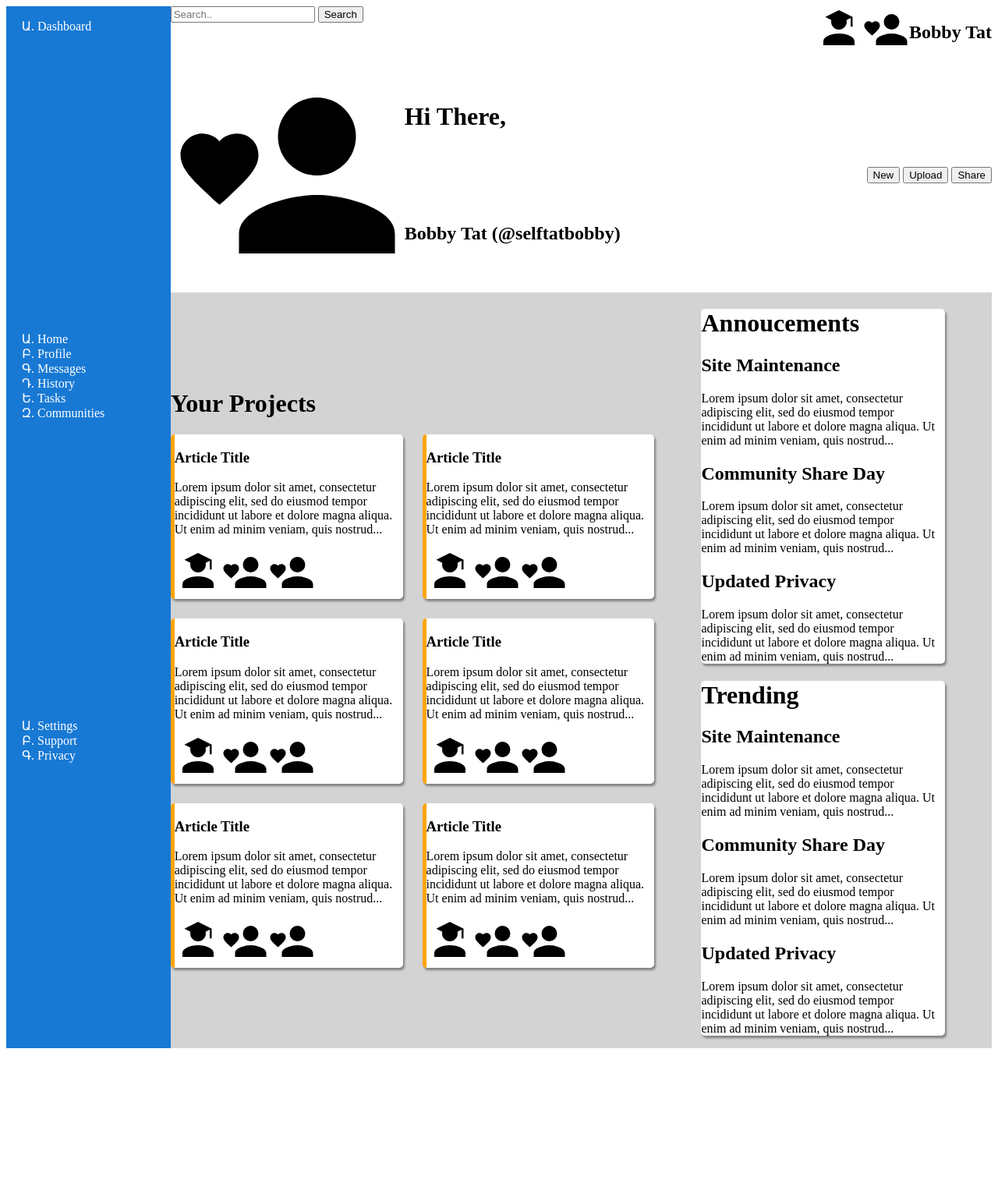
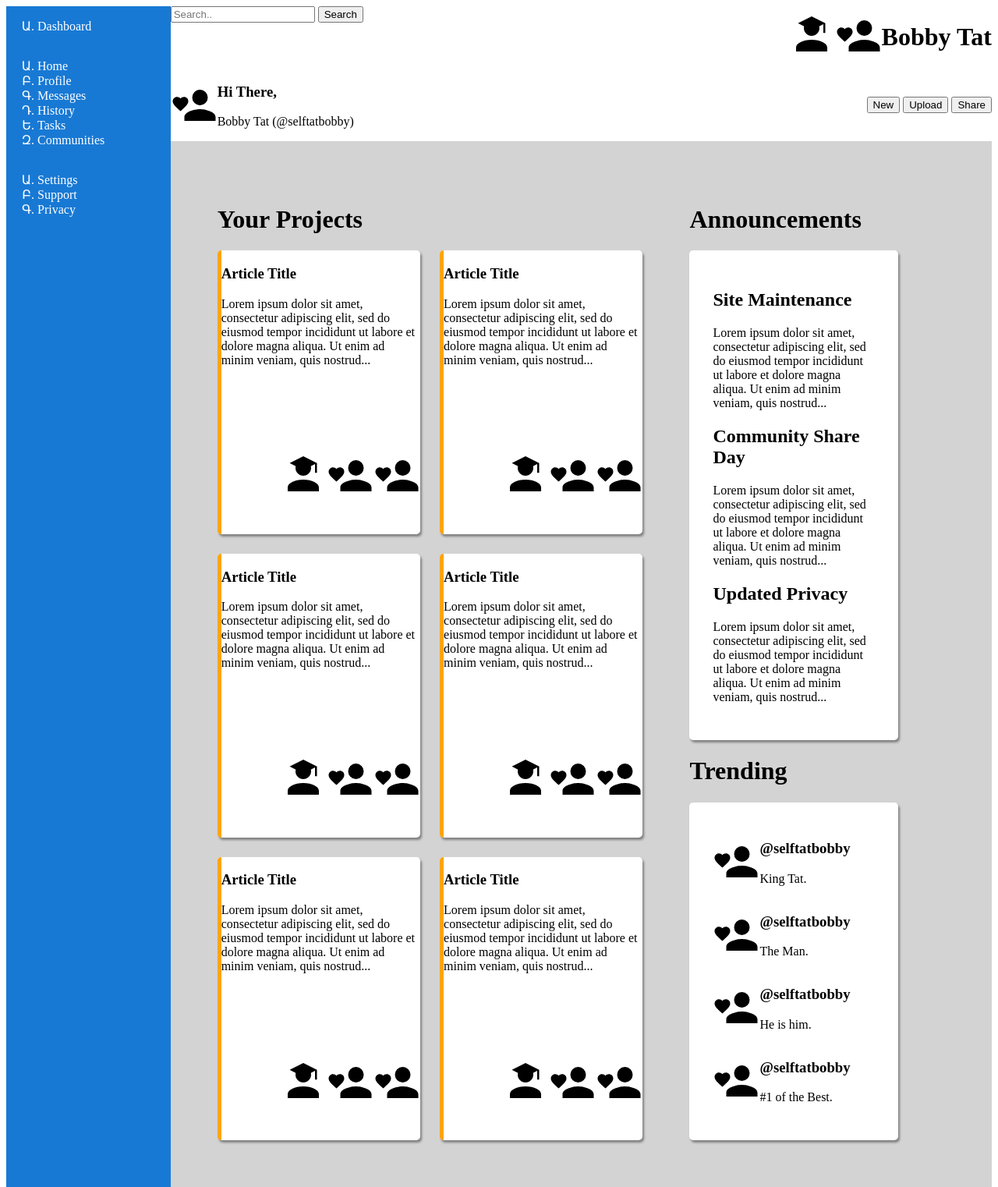
Before and after one commit to selftatbobby/admin_dashboard, a plain HTML site: page index.html in a window 1280 px wide. Shown: the whole page at 78% size. Before the commit the page ends 1344 px from the top, so only its background shows below. Drawn offline with Linux system fonts and the light colour scheme.

Commit message:
project completed. Did not look at solution, and I feel I came pretty close to the original layout of the design file.

```diff
--- a/index.html
+++ b/index.html
@@ -13,17 +13,19 @@
                     <input type="text" placeholder="Search..">
                     <button type='submit'>Search</button>
                 </form>
-                <div class="icons">
+                <div class="icon">
                     <span><img src="account-school.svg"></span>
                     <span><img src="account-heart.svg"></span>
-                    <h2>Bobby Tat</h2>
+                    <h1>Bobby Tat</h1>
                 </div>
             </div>
             <div class="user">
                 <div class="user-greeting">
                     <img src="account-heart.svg">
-                    <h1>Hi There,</h1>
-                    <h2>Bobby Tat (@selftatbobby)</h2>
+                    <div>
+                        <h3>Hi There,</h3>
+                        <p>Bobby Tat (@selftatbobby)</p>
+                    </div>
                 </div>
                 <div class="btn">
                     <button>New</button>
@@ -56,8 +58,10 @@
                 <h1>Your Projects</h1>
                 <div class="card">
                     <div class="tiles">
+                        <div>
                             <h3 class="title">Article Title</h3>
                             <p>Lorem ipsum dolor sit amet, consectetur adipiscing elit, sed do eiusmod tempor incididunt ut labore et dolore magna aliqua. Ut enim ad minim veniam, quis nostrud...</p>
+                        </div>
                         <div class="icons">
                             <span><img src="account-school.svg"></span>
                             <span><img src="account-heart.svg"></span>
@@ -65,8 +69,10 @@
                         </div>
                     </div>
                     <div class="tiles">
+                        <div>
                             <h3 class="title">Article Title</h3>
                             <p>Lorem ipsum dolor sit amet, consectetur adipiscing elit, sed do eiusmod tempor incididunt ut labore et dolore magna aliqua. Ut enim ad minim veniam, quis nostrud...</p>
+                        </div>
                         <div class="icons">
                             <span><img src="account-school.svg"></span>
                             <span><img src="account-heart.svg"></span>
@@ -74,8 +80,10 @@
                         </div>
                     </div>
                     <div class="tiles">
+                        <div>
                             <h3 class="title">Article Title</h3>
                             <p>Lorem ipsum dolor sit amet, consectetur adipiscing elit, sed do eiusmod tempor incididunt ut labore et dolore magna aliqua. Ut enim ad minim veniam, quis nostrud...</p>
+                        </div>
                         <div class="icons">
                             <span><img src="account-school.svg"></span>
                             <span><img src="account-heart.svg"></span>
@@ -83,8 +91,10 @@
                         </div>
                     </div>
                     <div class="tiles">
+                        <div>
                             <h3 class="title">Article Title</h3>
                             <p>Lorem ipsum dolor sit amet, consectetur adipiscing elit, sed do eiusmod tempor incididunt ut labore et dolore magna aliqua. Ut enim ad minim veniam, quis nostrud...</p>
+                        </div>
                         <div class="icons">
                             <span><img src="account-school.svg"></span>
                             <span><img src="account-heart.svg"></span>
@@ -92,8 +102,10 @@
                         </div>
                     </div>
                     <div class="tiles">
+                        <div>
                             <h3 class="title">Article Title</h3>
                             <p>Lorem ipsum dolor sit amet, consectetur adipiscing elit, sed do eiusmod tempor incididunt ut labore et dolore magna aliqua. Ut enim ad minim veniam, quis nostrud...</p>
+                        </div>
                         <div class="icons">
                             <span><img src="account-school.svg"></span>
                             <span><img src="account-heart.svg"></span>
@@ -101,8 +113,10 @@
                         </div>
                     </div>
                     <div class="tiles">
+                        <div>
                             <h3 class="title">Article Title</h3>
                             <p>Lorem ipsum dolor sit amet, consectetur adipiscing elit, sed do eiusmod tempor incididunt ut labore et dolore magna aliqua. Ut enim ad minim veniam, quis nostrud...</p>
+                        </div>
                         <div class="icons">
                             <span><img src="account-school.svg"></span>
                             <span><img src="account-heart.svg"></span>
@@ -112,8 +126,8 @@
                 </div>
             </div>
             <div class="main-right">
+                <h1>Announcements</h1>
                 <div class="announcements">
-                    <h1>Annoucements</h1>
                     <div class="contents">
                         <div>
                             <h2>Site Maintenance</h2>
@@ -129,20 +143,36 @@
                         </div>
                     </div>
                 </div>
+                <h1>Trending</h1>
                 <div class="trending">
-                    <h1>Trending</h1>
                     <div class="contents">
+                        <div class="user-greeting">
+                            <img src="account-heart.svg">
                             <div>
-                            <h2>Site Maintenance</h2>
-                            <p>Lorem ipsum dolor sit amet, consectetur adipiscing elit, sed do eiusmod tempor incididunt ut labore et dolore magna aliqua. Ut enim ad minim veniam, quis nostrud...</p>
+                                <h3>@selftatbobby</h3>
+                                <p>King Tat.</p>
                             </div>
+                        </div>
+                        <div class="user-greeting">
+                            <img src="account-heart.svg">
                             <div>
-                            <h2>Community Share Day</h2>
-                            <p>Lorem ipsum dolor sit amet, consectetur adipiscing elit, sed do eiusmod tempor incididunt ut labore et dolore magna aliqua. Ut enim ad minim veniam, quis nostrud...</p>
+                                <h3>@selftatbobby</h3>
+                                <p>The Man.</p>
                             </div>
+                        </div>
+                        <div class="user-greeting">
+                            <img src="account-heart.svg">
                             <div>
-                            <h2>Updated Privacy</h2>
-                            <p>Lorem ipsum dolor sit amet, consectetur adipiscing elit, sed do eiusmod tempor incididunt ut labore et dolore magna aliqua. Ut enim ad minim veniam, quis nostrud...</p>
+                                <h3>@selftatbobby</h3>
+                                <p>He is him.</p>
+                            </div>
+                        </div>
+                        <div class="user-greeting">
+                            <img src="account-heart.svg">
+                            <div>
+                                <h3>@selftatbobby</h3>
+                                <p>#1 of the Best.</p>
+                            </div>
                         </div>
                     </div>
                 </div>
--- a/styles.css
+++ b/styles.css
@@ -15,41 +15,34 @@
     justify-content: space-between;
 }
 
-.user-greeting {
-    display: grid;
-    grid-template: 1fr 1fr / 1fr 1fr;
+.icon {
+    display: flex;
     align-items: center;
 }
 
-.user-greeting h1 {
-    grid-area: 1 / 2 / 2 / 3;
-
+.user-greeting {
+    display: flex;
+    align-items: center;
+    justify-items: baseline;
 }
 
-.user-greeting h2 {
-    grid-area: 2 / 2 / 3 / 3;
-
-}
-
-.user-greeting img {
-    grid-area: 1 / 1 / 3 / 2;
-    width: 100%;
-    height: 100%;
-}
 .search {
     display: flex;
     justify-content: space-between;
+    align-items:top;
 }
 
 .icons {
     display: flex;
+    justify-self: right;
+    align-items: center;
 }
 
 .sidebar {
     grid-area: 1 / 1 / 3 / 2;
     background-color: rgb(24, 121, 212);
-    display: grid;
-    align-items: flex-start;
+    display: flex;
+    flex-direction: column;
 }
 
 .sidebar ul {
@@ -63,6 +56,7 @@
     grid-area: 2 / 2 / 3 / 3;
     align-items: center;
     gap: 60px;
+    padding: 60px;
 
 }
 
@@ -71,6 +65,7 @@
     grid-column-end: 2;
     display: flex;
     flex-direction: column;
+    height: 100%;
 }
 
 .main-right {
@@ -83,6 +78,7 @@
     display: grid;
     grid-template: 1fr 1fr 1fr / 1fr 1fr;
     gap: 25px;
+    height: 100%;
 }
 
 .tiles {
@@ -90,7 +86,10 @@
     border-radius: 5px;
     background-color: white;
     box-shadow: 2px 3px 3px gray;
+    display: grid;
+    grid-template-rows: 3fr 2fr;
 }
+
 
 .announcements {
     background-color: white;
@@ -107,6 +106,10 @@
 
 }
 
+.contents {
+    padding: 30px;
+}
+
 img {
     height: 60px;
     width: 60px;
```
Also changed, not shown: 1 other file. Lines whose indentation alone changed are shown as unchanged.
